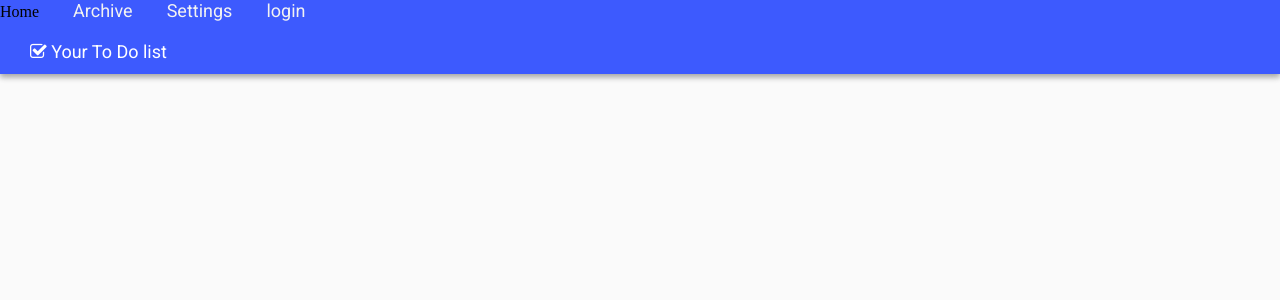
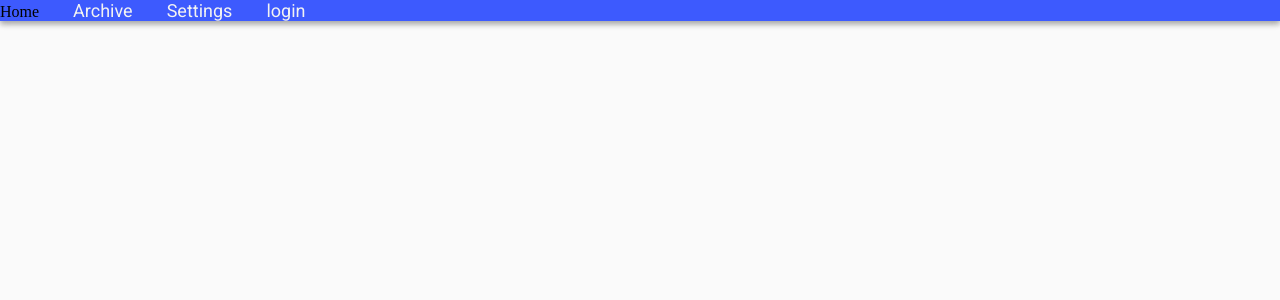
Before and after one commit to PetterBomban/TaskList, a Flask app: page / in a window 1280 px wide. Shown: the top 300 px of the page. Run offline with Flask 2, Linux system fonts and the light colour scheme.

Commit message:
New responsive menu push

```diff
--- a/TaskList/templates/header.html
+++ b/TaskList/templates/header.html
@@ -14,6 +14,7 @@
 <meta http-equiv="expires" content="0" />
 <meta http-equiv="expires" content="Tue, 01 Jan 1980 1:00:00 GMT" />
 <meta http-equiv="pragma" content="no-cache" />
+<script src="{{ url_for('static', filename='js/script.js') }}"></script>
 </head>
 
 <body>
--- a/TaskList/templates/menu.html
+++ b/TaskList/templates/menu.html
@@ -14,7 +14,5 @@
         {% endif %}
 		</div>
 
-        <div id="logo">
-            <h1><i aria-hidden="true" class="fa fa-check-square-o"></i> Your To Do list</h1>
+
         </div>
-        </div>
```
